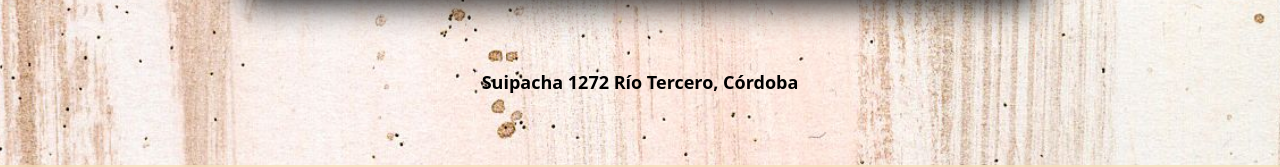
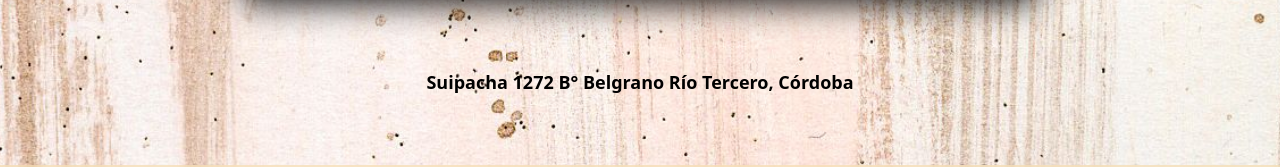
Before and after one commit to LautaroTresca/Mi-proyecto-final, a website: page pages/dondenosencontras.html in a window 1280 px wide. Shown: the part 650-817 px from the top of the page. Drawn offline with nearby package versions, Linux system fonts and the light colour scheme; a web font is replaced by a local one.

Commit message:
cambio en la direccion de la pagina donde-nos-encontras

```diff
--- a/pages/dondenosencontras.html
+++ b/pages/dondenosencontras.html
@@ -51,7 +51,8 @@
         </div>
 
         <div class="contenedor-direccion">
-            <p class="direccion">Suipacha 1272 Río Tercero, Córdoba</p>
+            <p class="direccion">Suipacha 1272 B° Belgrano Río Tercero, Córdoba</p>
+
         </div>
     </main>
 
```
